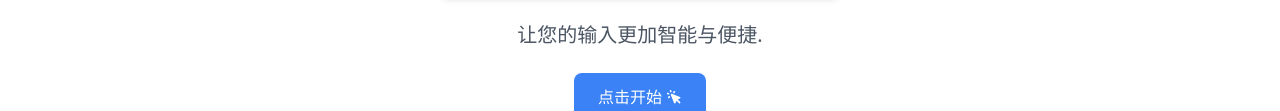
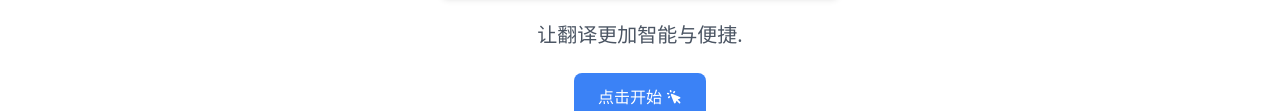
Before and after one commit to novaricaa/movewanhaitran, a plain HTML site: page index1.html in a window 1280 px wide. Shown: the part 399-510 px from the top of the page. Drawn offline with nearby package versions, Linux system fonts and the light colour scheme.

Commit message:
Update index1.html

```diff
--- a/index1.html
+++ b/index1.html
@@ -10,7 +10,7 @@
       <div class="mb-6 flex justify-center">
         <img src="https://previewengine-accl.zohoexternal.com/image/WD/kpwanddbc74149d8145968df80d893c33a2ad?version=1.0&width=2046&height=1536" alt="Title Image" class="max-w-xs md:max-w-sm lg:max-w-md rounded-lg shadow-md">
       </div>
-      <p class="px-0 mb-6 text-lg text-gray-600 md:text-xl lg:px-24 secondary_text editable" data-content="website-subheadlines">让您的输入更加智能与便捷.</p>
+      <p class="px-0 mb-6 text-lg text-gray-600 md:text-xl lg:px-24 secondary_text editable" data-content="website-subheadlines">让翻译更加智能与便捷.</p>
       <!-- 只保留一个按钮并居中 -->
       <div class="mb-4 flex justify-center md:mb-8">
         <a
```
